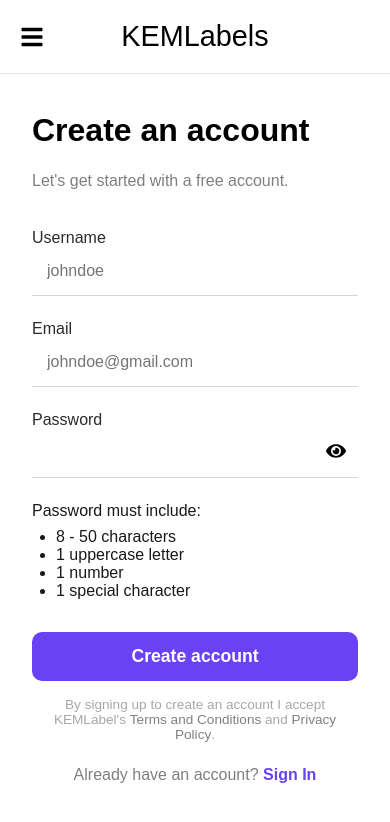
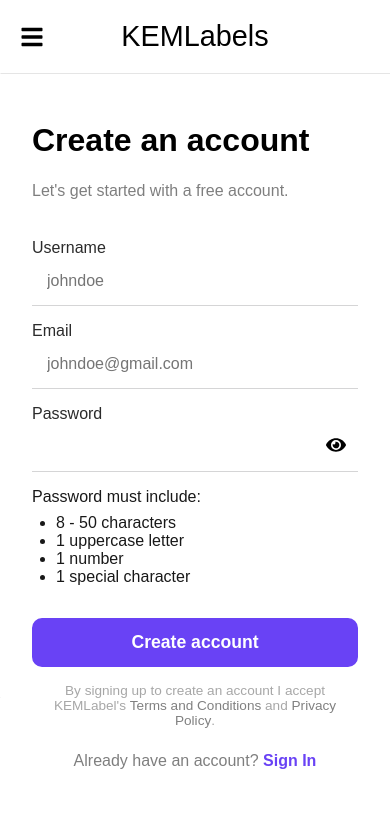
Before and after one commit to KEMLabels/KEMLabels, a React (Create React App) app in the folder frontend/: page /signup in a window 390 px wide. Shown: the top 822 px of the page. Built offline with nearby package versions, Linux system fonts and the light colour scheme; a web font is replaced by a local one.

Commit message:
added short field option for input fields

```diff
--- a/frontend/src/components/Field.js
+++ b/frontend/src/components/Field.js
@@ -18,6 +18,7 @@ function InputField({
   maxLength,
   onChangeEvent,
   customStyle,
+  shortField = false,
   disabled = false,
   optional = false,
 }) {
@@ -29,7 +30,9 @@ function InputField({
       </label>
       <input
         id={id}
-        className={`fieldInput ${className} ${disabled ? "disabled" : ""}`}
+        className={`fieldInput ${className} ${disabled ? "disabled" : ""} ${
+          shortField ? "shortField" : ""
+        }`}
         type={fieldType}
         name={name}
         title={title}
--- a/frontend/src/pages/OrderLabel.js
+++ b/frontend/src/pages/OrderLabel.js
@@ -180,6 +180,7 @@ export default function OrderLabel() {
                 onChangeEvent={(e) => saveInput(e, "senderInfo", "suite")}
                 minLength={1}
                 maxLength={15}
+                shortField
                 optional
               />
             </div>
@@ -197,6 +198,7 @@ export default function OrderLabel() {
                 placeholder="A1B 2C3"
                 minLength={6}
                 maxLength={6}
+                shortField
               />
             </div>
             <div className="formRow">
@@ -269,6 +271,7 @@ export default function OrderLabel() {
                 onChangeEvent={(e) => saveInput(e, "receiverInfo", "suite")}
                 minLength={1}
                 maxLength={15}
+                shortField
                 optional
               />
             </div>
@@ -286,6 +289,7 @@ export default function OrderLabel() {
                 placeholder="A1B 2C3"
                 minLength={6}
                 maxLength={6}
+                shortField
               />
             </div>
             <div className="formRow">
--- a/frontend/src/styles/Field.css
+++ b/frontend/src/styles/Field.css
@@ -37,6 +37,7 @@
   font-size: 1.1rem;
   font-weight: 300;
   color: black;
+  background: transparent;
   padding: 15px;
   width: 100%;
   border: none;
@@ -55,6 +56,10 @@
 
 .fieldContainer .fieldInput.password {
   padding-right: 2.5rem;
+}
+
+.fieldContainer .fieldInput.shortField {
+  width: 40%;
 }
 
 .fieldContainer .fieldInput:focus {
@@ -76,11 +81,26 @@
   cursor: pointer;
 }
 
+@media screen and (max-width: 768px) {
+  .fieldContainer {
+    margin-bottom: 1rem;
+  }
+  .fieldContainer .fieldInput.shortField {
+    width: 40%;
+  }
+}
+
 @media screen and (max-width: 576px) {
+  .fieldContainer {
+    margin-bottom: 1rem;
+  }
   .fieldContainer .fieldInput {
     font-size: 1rem;
   }
   .fieldContainer .passwordIcon {
     font-size: 1.25rem;
   }
+  .fieldContainer .fieldInput.shortField {
+    width: 100%;
+  }
 }
```
